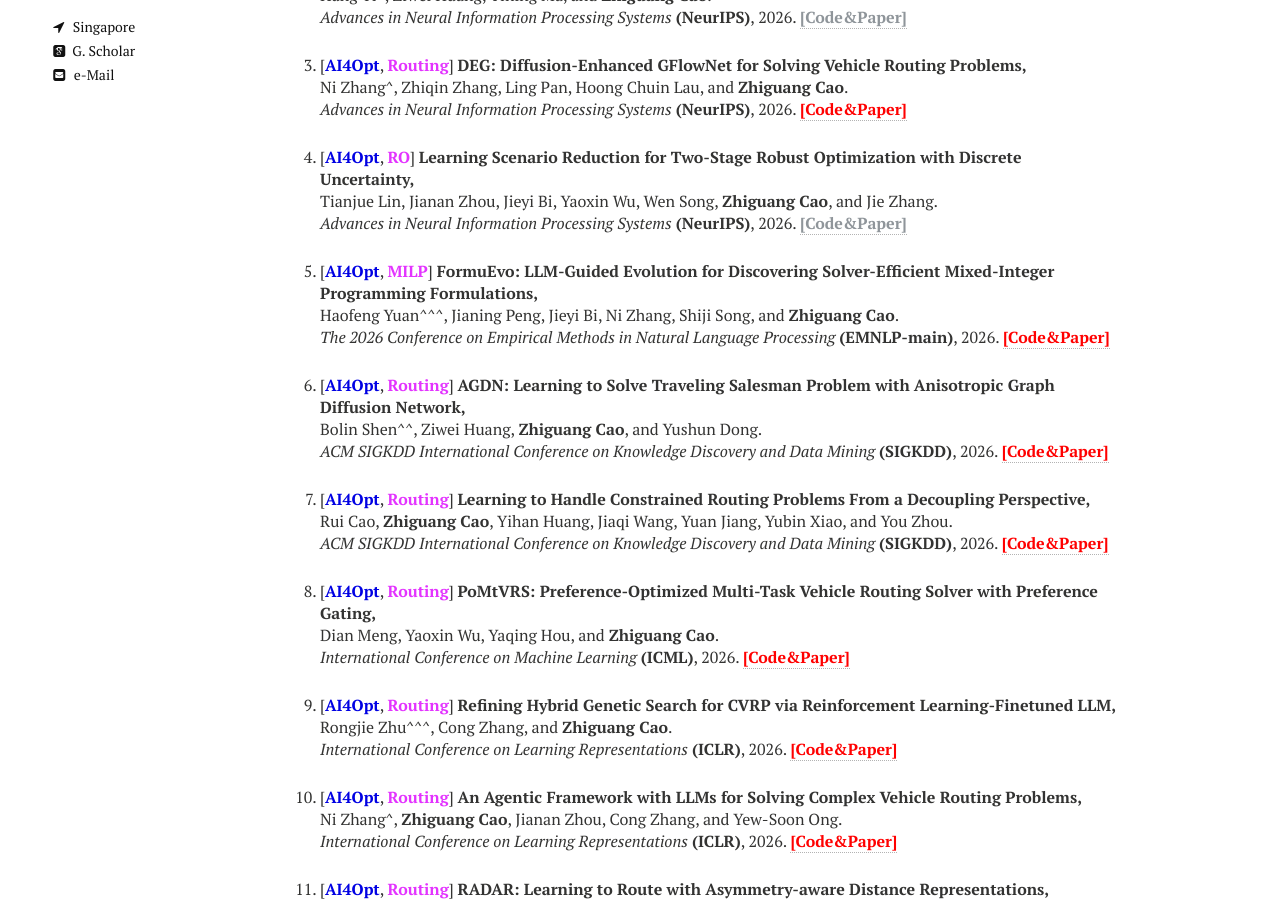
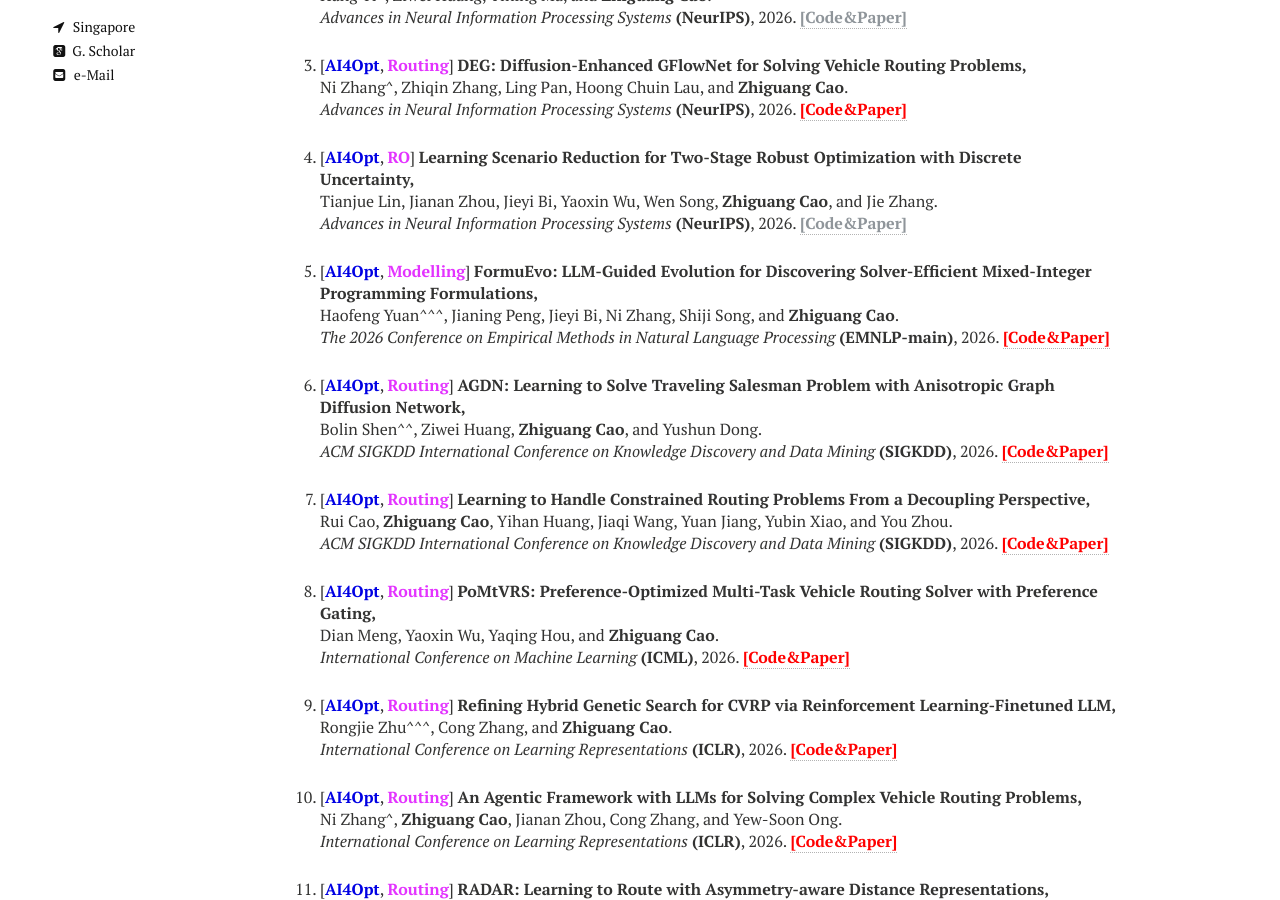
Before and after one commit to zhiguangcaosg/zhiguangcaosg.github.io, a Jekyll site: the page built from publications.md, in a window 1280 px wide and 900 px high, scrolled down 417 px. Built offline with Jekyll 4.4.1, drawn with Linux system fonts in a browser that asks for light colours; nearby versions of some CDN libraries.

Commit message:
Update publications.html

```diff
--- a/_layouts/publications.html
+++ b/_layouts/publications.html
@@ -125,7 +125,7 @@ div.bibtex pre { font-size: 75%; overflow: auto;  width: 100%; padding: 0em 0em;
 
 <li>
 <p>
-[<font color="#0000E3"><b>AI4Opt</b></font>, <font color="#E333FF"><b>MILP</b></font>] <b>FormuEvo: LLM-Guided Evolution for Discovering Solver-Efficient Mixed-Integer Programming Formulations,</b>
+[<font color="#0000E3"><b>AI4Opt</b></font>, <font color="#E333FF"><b>Modelling</b></font>] <b>FormuEvo: LLM-Guided Evolution for Discovering Solver-Efficient Mixed-Integer Programming Formulations,</b>
 <br> Haofeng Yuan^^^, Jianing Peng, Jieyi Bi, Ni Zhang, Shiji Song, and <b>Zhiguang Cao</b>.<br>
 <i>The 2026 Conference on Empirical Methods in Natural Language Processing</i> <b>(EMNLP-main)</b>, 2026. <a href="https://github.com/Xyz-yuanhf/formuevo" target="_blank"> <font color="#FF0000"><b>[Code&Paper]</b> </font></a>
 </p>
```
